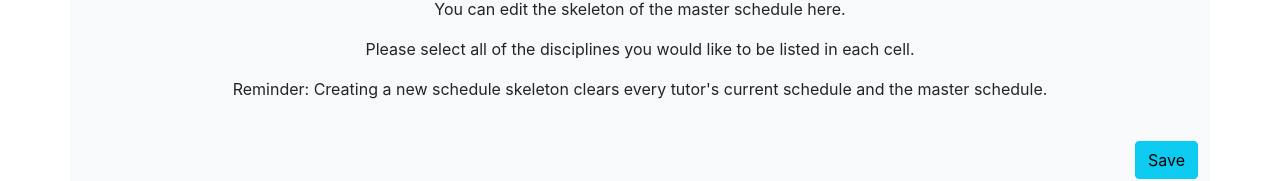
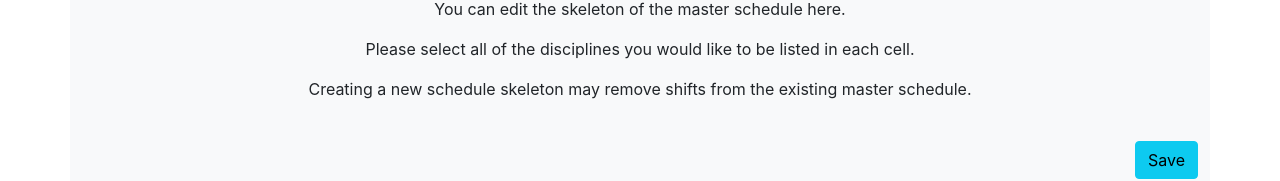
Before and after one commit to gpham99/qrc-schedule-system, a React (Create React App) app in the folder frontend/: page /admin/schedule/create in a window 1280 px wide. Shown: the part 344-525 px from the top of the page. Built offline with nearby package versions, Linux system fonts and the light colour scheme; no server answers.

Commit message:
fixed schedule skeleton considerations

```diff
--- a/frontend/src/Components/Admin/ScheduleSkeleton.js
+++ b/frontend/src/Components/Admin/ScheduleSkeleton.js
@@ -72,8 +72,8 @@ const ScheduleSkeleton = () => {
               in each cell.
             </p>
             <p className="text-left font-weight-light font-italic">
-              Reminder: Creating a new schedule skeleton clears every tutor's
-              current schedule and the master schedule.
+              Creating a new schedule skeleton may remove shifts from the existing
+              master schedule.
             </p>
           </section>
         </div>
```
Also changed, not shown: 1 other file (tests, documents, lock files or other folders).
